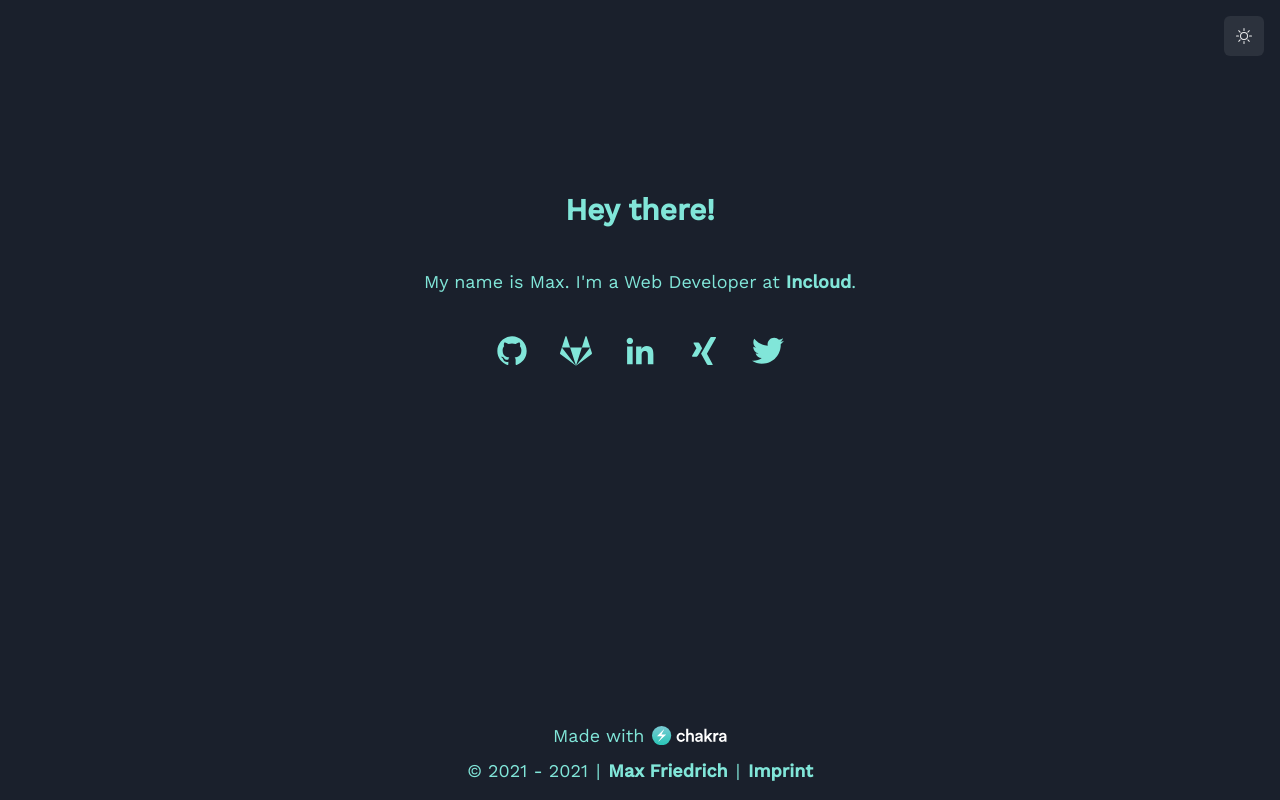
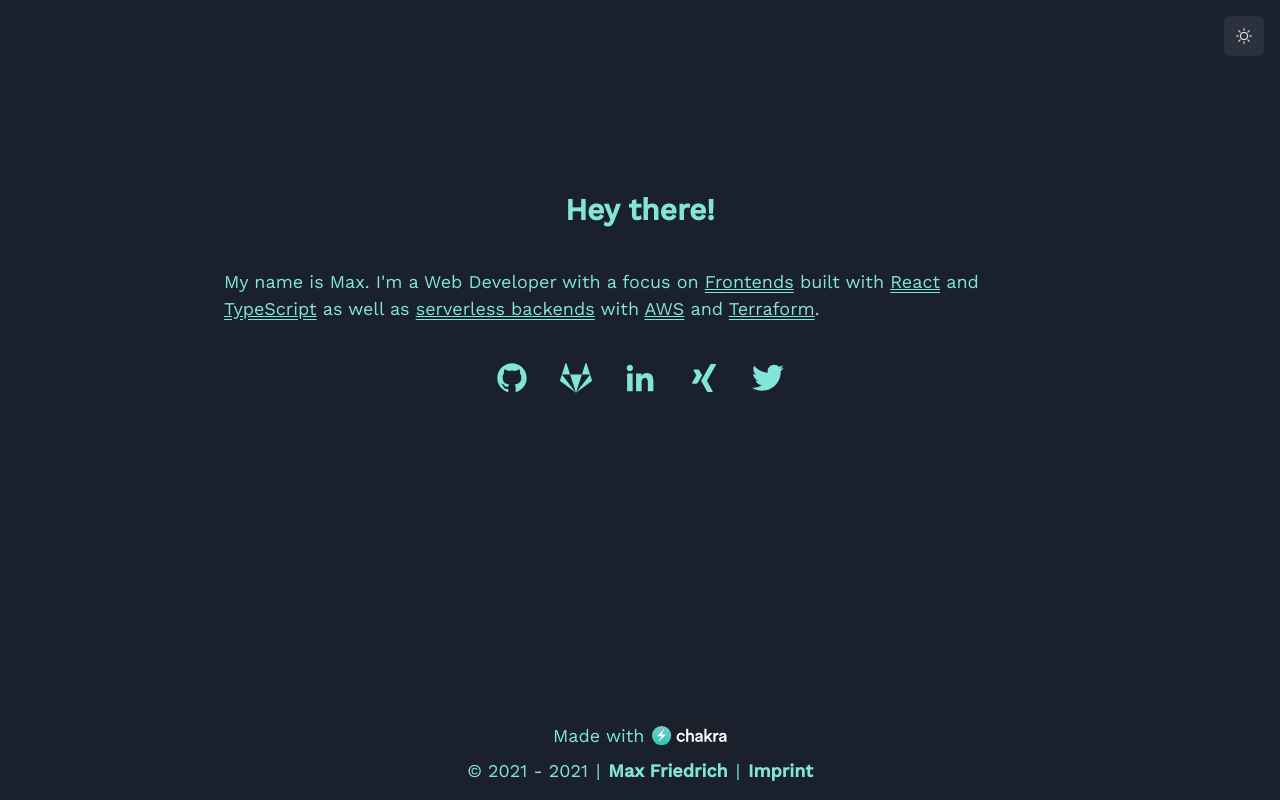
Before and after one commit to m4x3d/friedrich.dev, a Next.js app: page / in a window 1280 px wide. Built offline with nearby package versions, Linux system fonts and the light colour scheme.

Commit message:
refactor: update intro text

```diff
--- a/pages/index.tsx
+++ b/pages/index.tsx
@@ -1,5 +1,5 @@
-import { Heading, Link, Text } from '@chakra-ui/react';
-import type { NextPage } from 'next';
+import { Heading, Highlight, Text } from '@chakra-ui/react';
+import { type NextPage } from 'next';
 import { PageLayout } from '../components/Layout/PageLayout';
 import { SocialMediaLinks } from '../components/SocialMediaLinks';
 
@@ -7,7 +7,16 @@ export const Home: NextPage = () => (
   <PageLayout>
     <Heading pt="15vh">Hey there!</Heading>
     <Text p="2rem">
-      My name is Max. I'm a Web Developer at <Link href="https://www.incloud.de/">Incloud</Link>.
+      <Highlight
+        query={['frontends', 'react', 'typescript', 'serverless backends', 'aws', 'terraform']}
+        styles={{
+          textDecoration: 'underline double',
+          color: 'inherit',
+        }}
+      >
+        My name is Max. I'm a Web Developer with a focus on Frontends built with React and
+        TypeScript as well as serverless backends with AWS and Terraform.
+      </Highlight>
     </Text>
     <SocialMediaLinks />
   </PageLayout>
```
